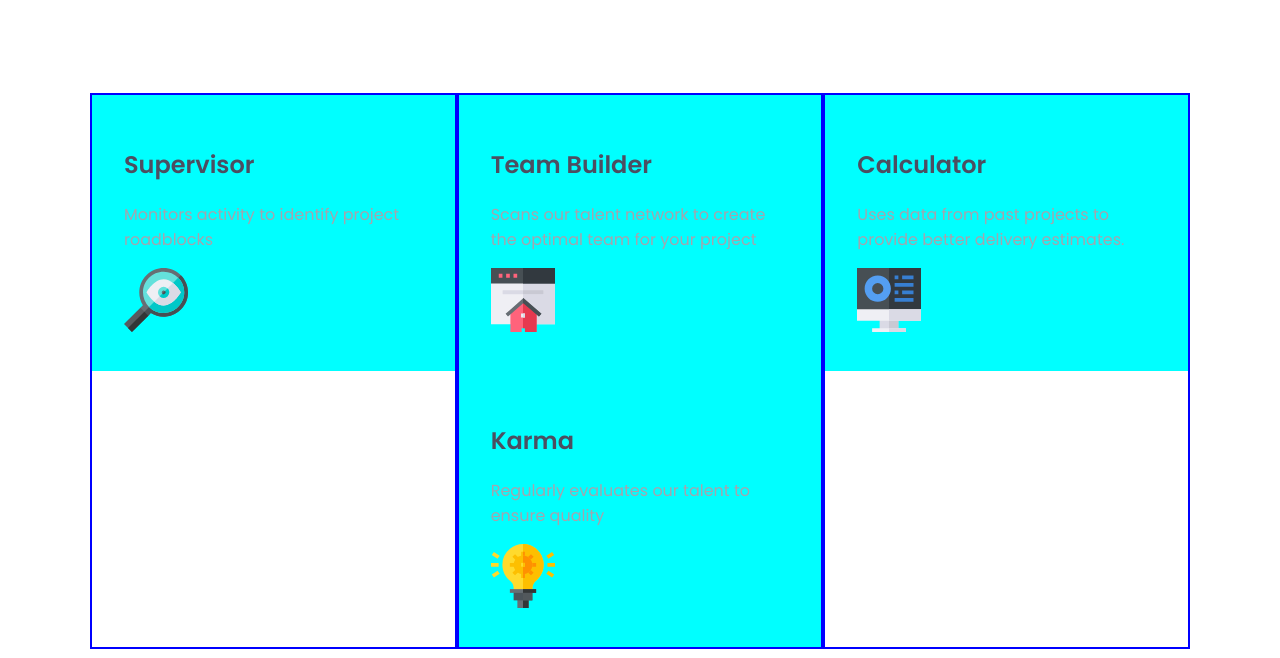
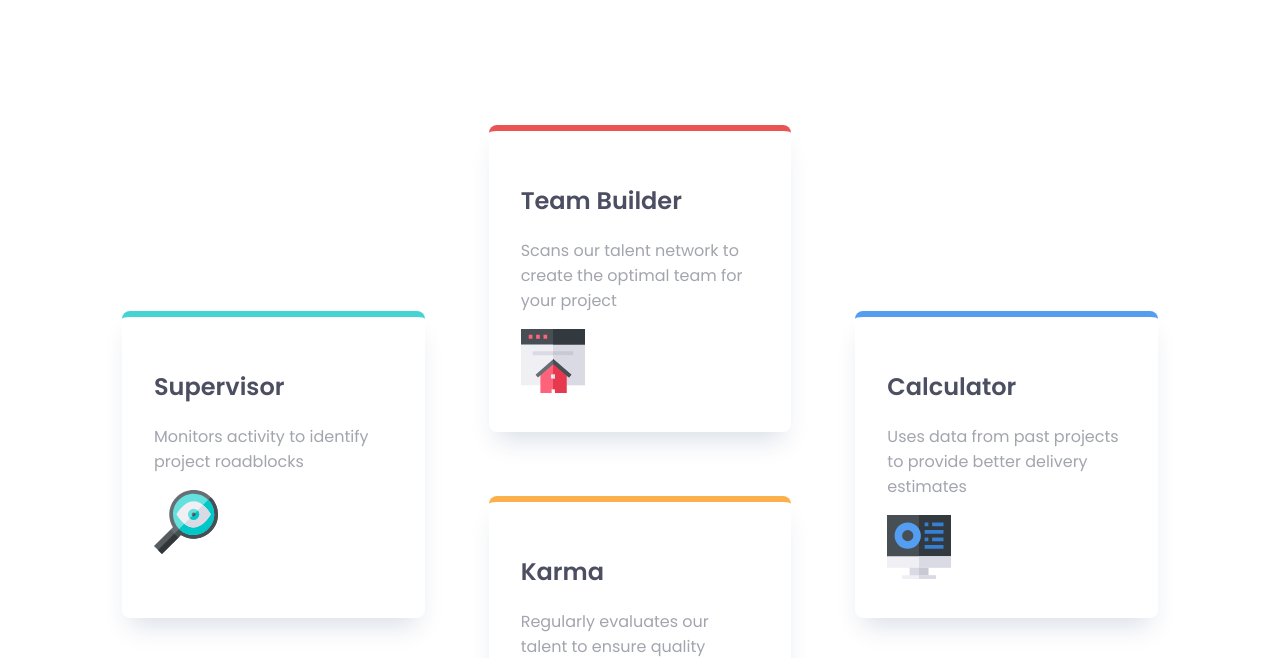
Before and after one commit to tanbir-hossen/four-card-feature-master, a plain HTML site: page index.html in a window 1280 px wide. Shown: the part 314-972 px from the top of the page. Drawn offline with Linux system fonts and the light colour scheme.

Commit message:
main area layout and layout card fixed

```diff
--- a/index.html
+++ b/index.html
@@ -34,7 +34,34 @@
       </p>
     </header>
     <main>
-      <div class="wrapper">
+      <div class="wrapper grid">
+        <div class="card one">
+          <h2>Supervisor</h2>
+          <p>Monitors activity to identify project roadblocks</p>
+          <img src="images/icon-supervisor.svg" alt="" />
+        </div>
+        <div class="card two">
+          <h2>Team Builder</h2>
+          <p>
+            Scans our talent network to create the optimal team for your project
+          </p>
+          <img src="images/icon-team-builder.svg" alt="" />
+        </div>
+        <div class="card three">
+          <h2>Karma</h2>
+          <p>Regularly evaluates our talent to ensure quality</p>
+          <img src="images/icon-karma.svg" alt="" />
+        </div>
+        <div class="card four">
+          <h2>Calculator</h2>
+          <p>
+            Uses data from past projects to provide better delivery estimates
+          </p>
+          <img src="images/icon-calculator.svg" alt="" />
+        </div>
+      </div>
+
+      <!-- <div class="wrapper">
         <div class="layout-card">
           <div class="col">
             <div class="card">
@@ -69,7 +96,7 @@
             </div>
           </div>
         </div>
-      </div>
+      </div> -->
     </main>
   </body>
 </html>
--- a/style.css
+++ b/style.css
@@ -69,17 +69,44 @@ h3 {
   text-align: center;
 }
 
-.layout-card {
+/* .layout-card {
   display: flex;
 }
 
 .col {
   border: 2px solid blue;
   flex: 1;
+} */
+
+.grid {
+  display: grid;
+  grid-template-areas:
+    ". two ."
+    "one two four"
+    "one three four"
+    ". three .";
+  grid-auto-columns: 1fr;
 }
-
+.one {
+  grid-area: one;
+  border-top: 6px solid var(--clr-Cyan);
+}
+.two {
+  grid-area: two;
+  border-top: 6px solid var(--clr-Red);
+}
+.three {
+  grid-area: three;
+  border-top: 6px solid var(--clr-Orange);
+}
+.four {
+  grid-area: four;
+  border-top: 6px solid var(--clr-Blue);
+}
 /* styling individual card */
 .card {
+  margin: 2rem;
   padding: 2rem;
-  background-color: aqua;
+  border-radius: 0.5rem;
+  box-shadow: 0 1rem 1.5rem -0.5rem rgb(0 50 100 / 0.15);
 }
```
